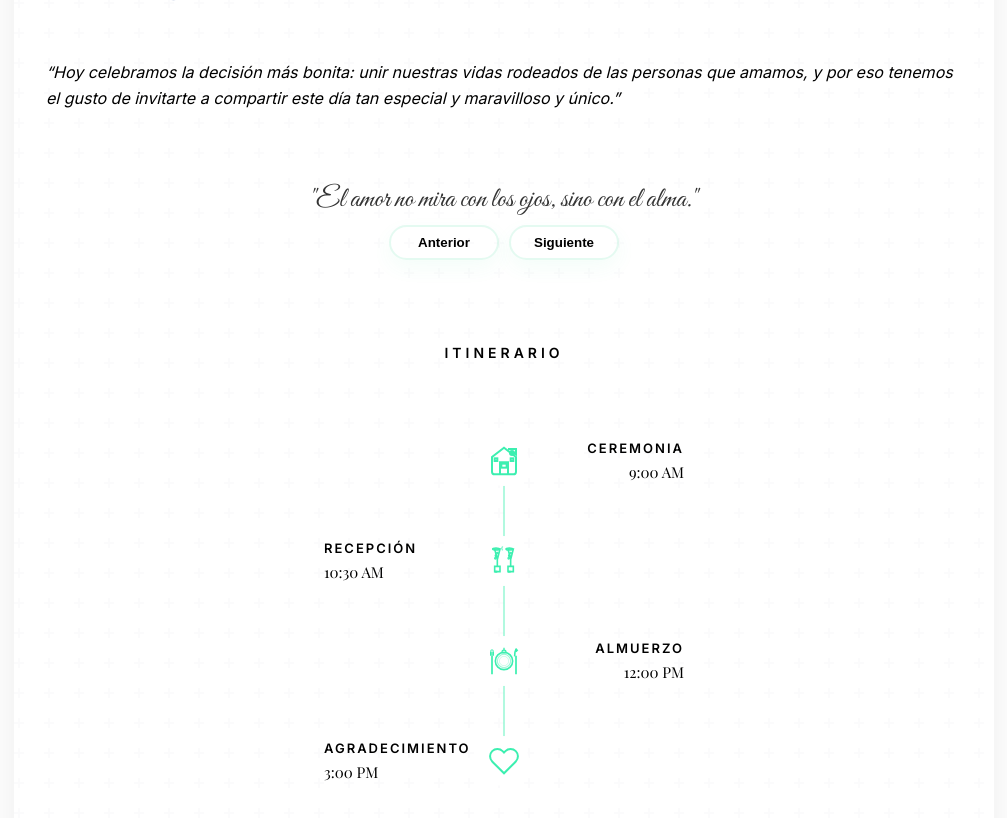
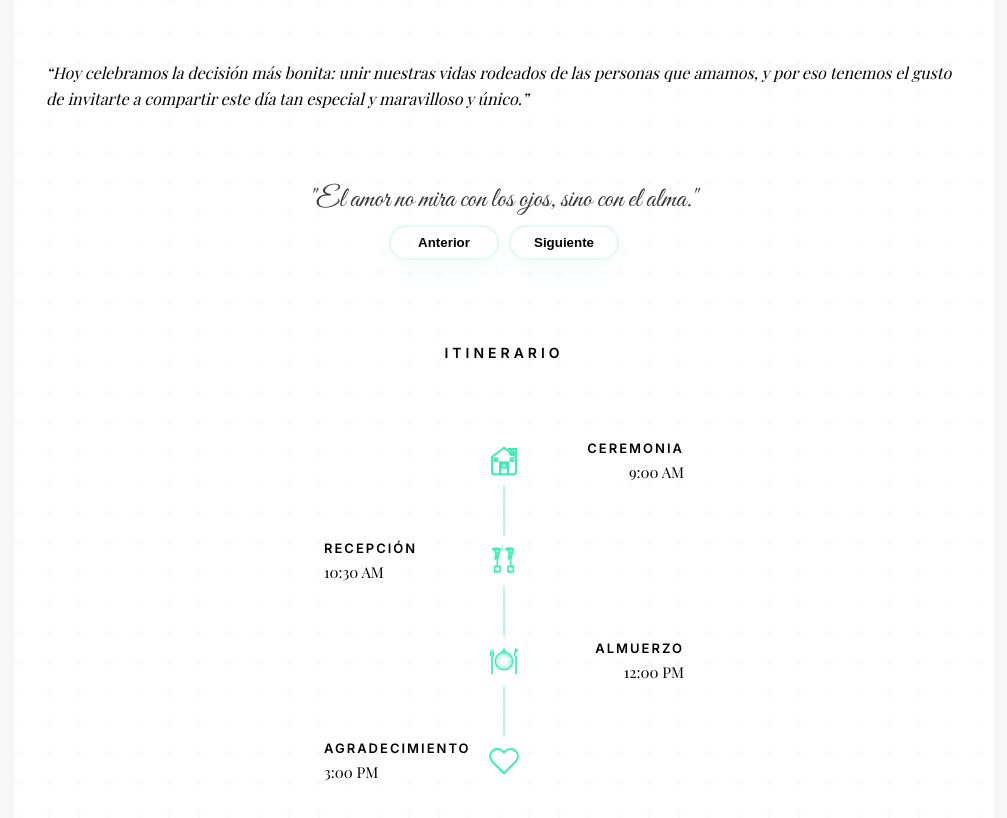
Before and after one commit to Jesus11-ops/DyC., a plain HTML site: page index.html in a window 1280 px wide. Shown: the part 3210-4028 px from the top of the page, without its empty margins (136-1143 px from the left). Drawn offline with nearby package versions, Linux system fonts and the light colour scheme.

Commit message:
Add files via upload

```diff
--- a/styles.css
+++ b/styles.css
@@ -786,8 +786,10 @@ body{
 }
 
 .welcome-text {
+  font-family: 'Playfair Display', serif;
   font-style: italic;
   color: var(--gray);
+  color: var(--black);
   line-height: 1.6;
 }
 
```
